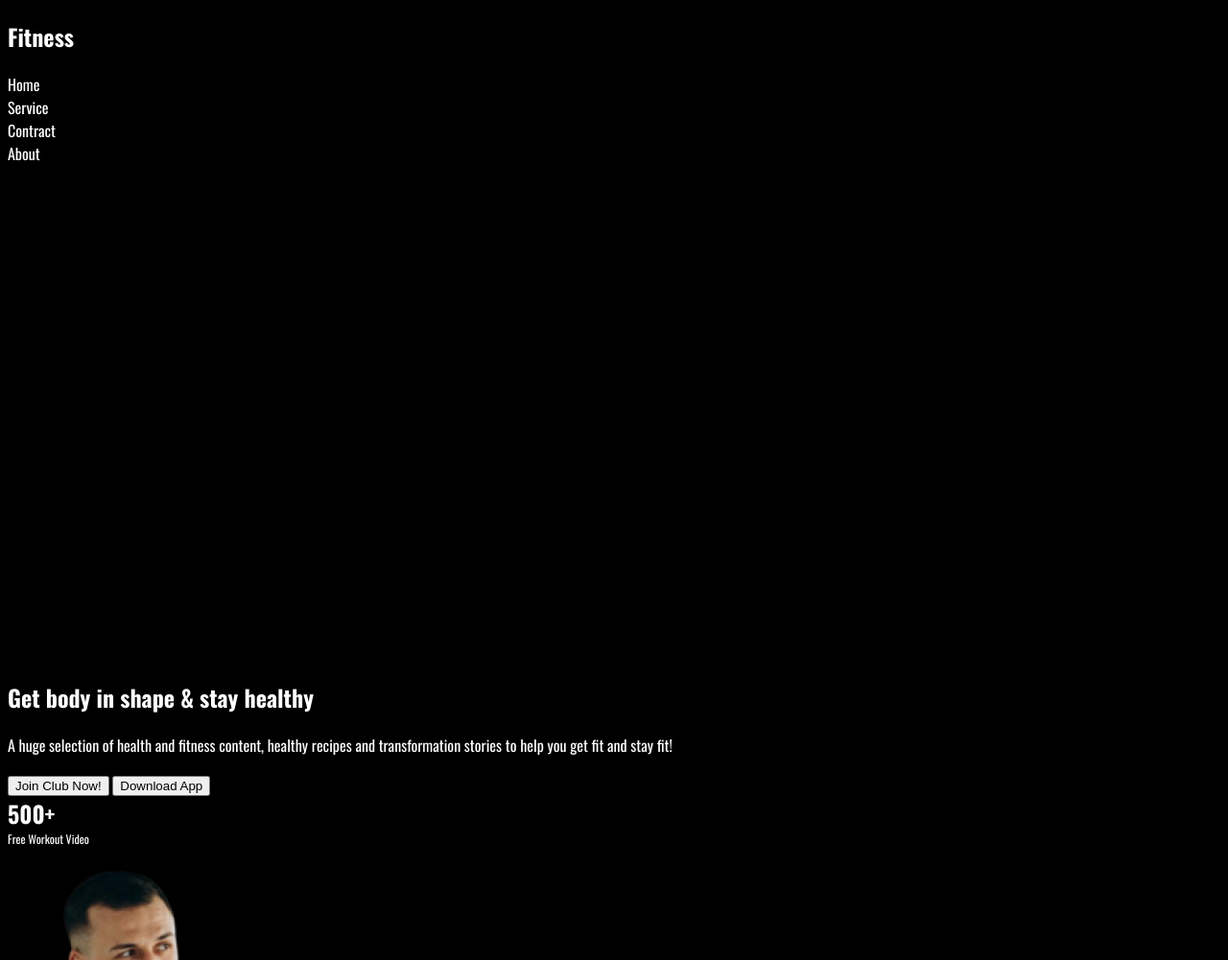
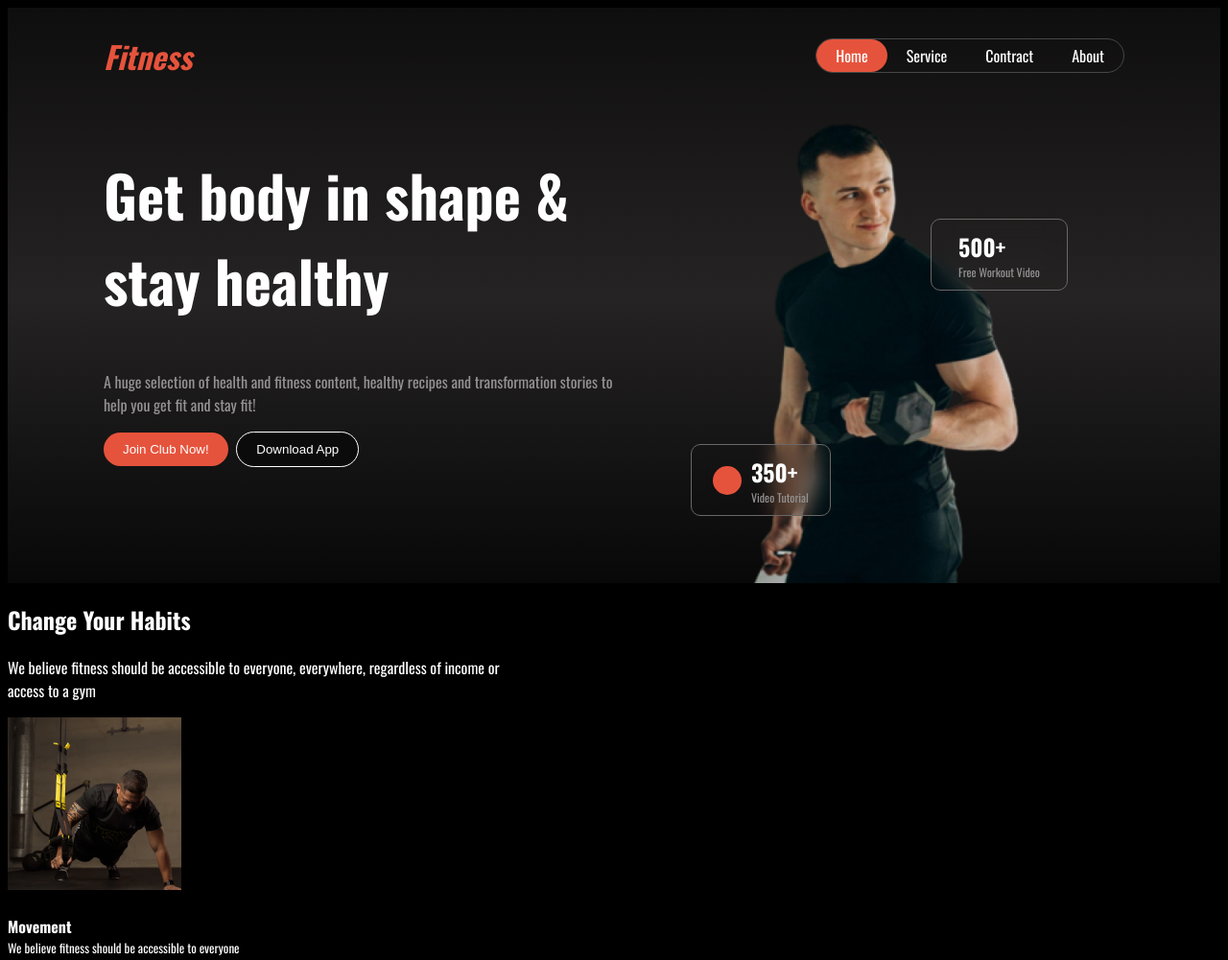
Before and after one commit to Dinislam1999/fitness, a plain HTML site: page index.html in a window 1280 px wide. Shown: the top 1001 px of the page at 96% size. Drawn offline with nearby package versions, Linux system fonts and the light colour scheme.

Commit message:
change container

```diff
--- a/index.html
+++ b/index.html
@@ -26,7 +26,6 @@
             </div>
             <img class="nev-hamber" src="assets/menu (1).png" alt="">
         </nav>
-        <!-- header section -->
         <section class="header-box">
             <div class="header-text-section">
                 <h1 class="header-text-title">
@@ -69,6 +68,49 @@
             </div>
         </section>
     </header>
+    <!-- main section container  -->
+    <main>
+        <section>
+            <div class="change-container">
+                <h1 class="change-title">
+                    Change Your Habits
+                </h1>
+                <p class="change-description">
+                    We believe fitness should be accessible to everyone, everywhere, regardless of income or <br> access
+                    to a gym
+                </p>
+            </div>
+            <div class="change-card-container">
+                <!-- change card one -->
+                <div class="card-one-container">
+                    <img class="change-img-one" src="assets/image 3.png" alt="img">
+                    <h4 style="margin-bottom: 0px;">Movement</h4>
+                    <p style="margin-top: 0px; font-size: 13px;" class="change-description"> We believe fitness should
+                        be accessible to everyone</p>
+                </div>
+                <!-- change card two -->
+                <div class="card-one-container">
+                    <img class="change-img-one" src="assets/image 2.png" alt="img">
+                    <h4 style="margin-bottom: 0px;">Time</h4>
+                    <p style="margin-top: 0px; font-size: 13px;" class="change-description"> We believe fitness should
+                        be accessible to everyone</p>
+                </div>
+                <!-- change card three -->
+                <div class="card-one-container">
+                    <img class="change-img-one" src="assets/image 4.png" alt="loading img">
+                    <h4 style="margin-bottom: 0px;"> Practice</h4>
+                    <p style="margin-top: 0px; font-size: 13px;" class="change-description"> We believe fitness should
+                        be accessible to everyone</p>
+                </div>
+                <!-- change card forth -->
+                <div class="card-one-container">
+                    <img class="change-img-one" src="assets/image 5.png" alt="loading img">
+                    <h4 style="margin-bottom: 0px;"> Weight Loss</h4>
+                    <p style="margin-top: 0px; font-size: 13px;" class="change-description"> We believe fitness should
+                        be accessible to everyone</p>
+                </div>
+            </div>
+        </section>
 
 </body>
 </html>
--- a/styles/styles.css
+++ b/styles/styles.css
@@ -13,3 +13,137 @@
     background-color: black;
     color: white;
 }
+/* nav style */
+.nav-container{
+  display: flex;
+  justify-content: space-between;
+  align-items: center;
+  padding: 0 100px;
+
+}
+
+.fitness{
+  color:#E6533C;
+  font-weight: 800;
+  font-size: 32px;
+  font-style: italic;
+}
+
+.nav-items{
+  display: flex;
+  color: white;
+  border: 1px solid rgb(71, 71, 71);
+  border-radius: 20px;
+}
+
+#nav-home{
+  background-color: #E6533C;
+  border-radius: 30px;
+
+}
+
+.nav-item{
+  padding: 5px 20px;
+
+}
+
+.nev-hamber {
+  width: 30px;
+  display: none;
+}
+
+/* full header style */
+
+.header-container{
+  max-width: 1440px;
+  height: 600px;
+  background-image: linear-gradient(rgb(15, 14, 14), rgb(37, 35, 35), rgb(8, 8, 8));
+  margin: 0 auto;
+}
+
+.nev-hamber {
+  width: 30px;
+  display: none;
+}
+
+.header-box{
+  display: flex;
+  margin: 0 100px;
+  color: white;
+}
+
+.header-img{
+  max-height: 500px;
+}
+
+.header-text-section{
+ flex: 1;
+}
+.header-img-section{
+ flex: 1;
+}
+
+.header-text-title{
+  font-size: 60px;
+  font-weight: 700;
+}
+
+.header-description{
+  color: #949292;
+}
+
+.join-club-btn{
+  background-color: #E6533C;
+  color: white;
+  padding: 10px 20px;
+  border-radius: 20px;
+  border: 0;
+}
+
+.download-app-btn{
+  background-color: #0c0b0b;
+  color: white;
+  padding: 10px 20px;
+  border-radius: 20px;
+  border: 1px solid white;
+  margin-left: 5px;
+}
+
+.header-img{
+  margin-left: 140px;
+  position: relative;
+}
+
+.image-dot{
+  position: absolute;
+  max-width: 116px;
+  padding: 10px 28px;
+  border-radius: 10px;
+  margin-left: 330px;
+  margin-top: 120px;
+  z-index: 1;
+  backdrop-filter: blur(10px);
+  border: 1px solid rgb(105, 103, 103);
+}
+
+.image-dot-two{
+  display: flex;
+  position: absolute;
+  max-width: 116px;
+  padding: 10px 22px;
+  border-radius: 10px;
+  z-index: 1;
+  backdrop-filter: blur(10px);
+  border: 1px solid rgb(105, 103, 103);
+  margin-top: -150px;
+  margin-left: 80px;
+}
+
+.red-dot{
+  background-color: #E6533C;
+  width: 30px;
+  height: 30px;
+  border-radius: 100%;
+  margin: auto;
+  margin-right: 10px;
+}
```
